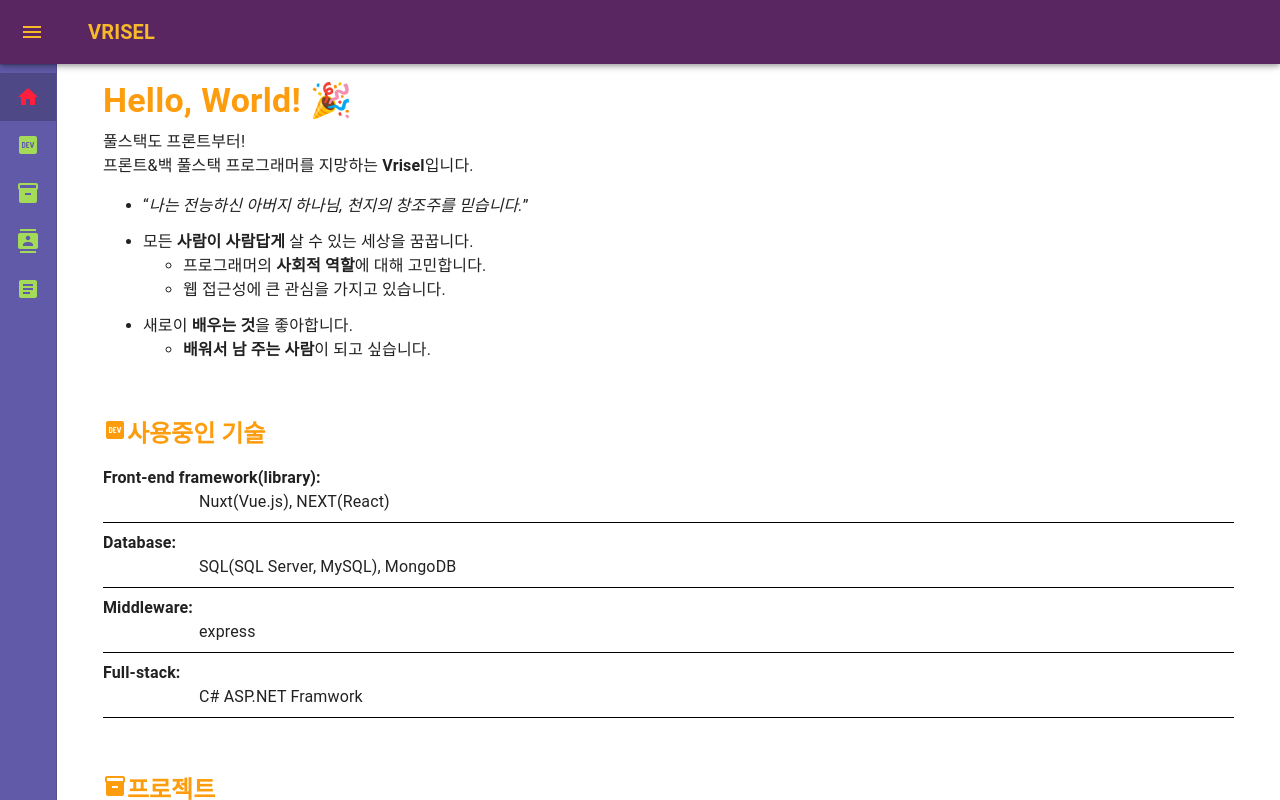
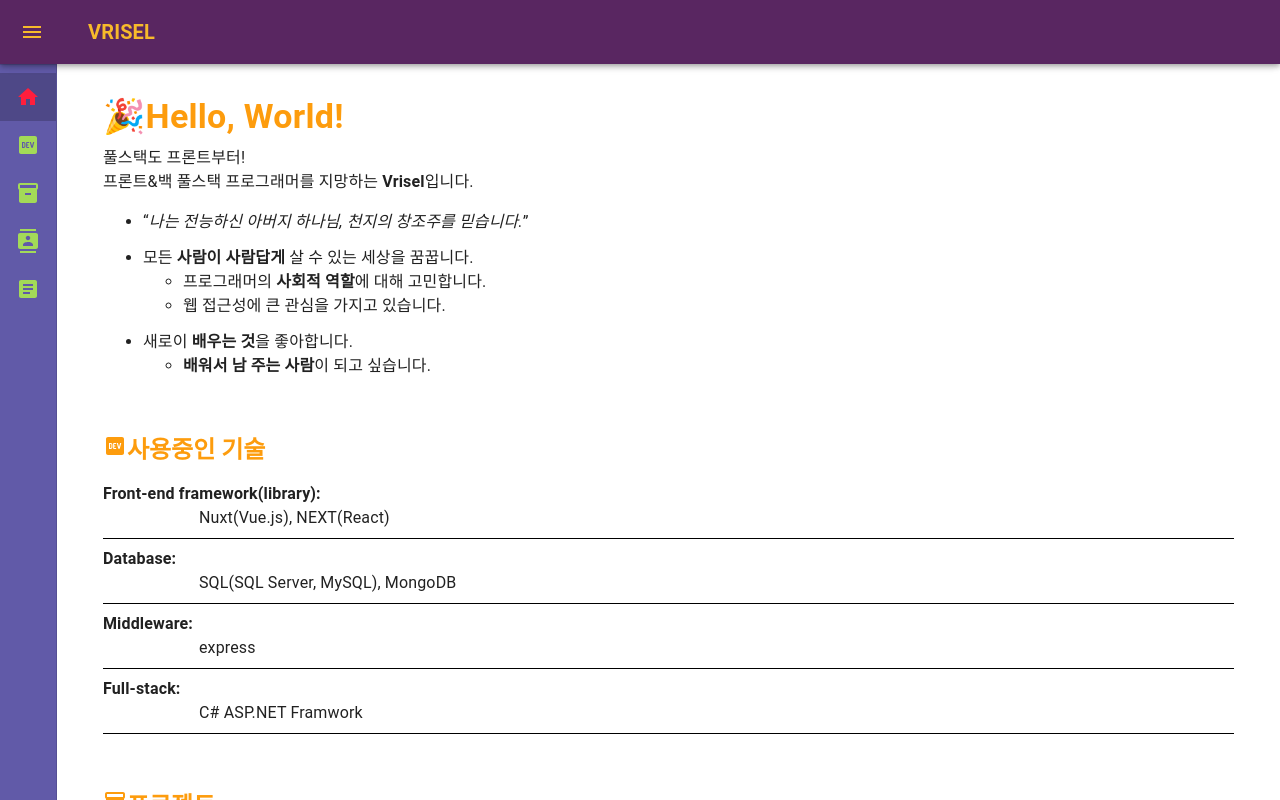
Before and after one commit to Vrisel/vrisel.github.io, a Next.js app: page / in a window 1280 px wide. Built offline with nearby package versions, Linux system fonts and the light colour scheme.

Commit message:
FEATURE: hash anchor 용 상단'여백' 추가

```diff
--- a/components/HomeSections.js
+++ b/components/HomeSections.js
@@ -17,17 +17,39 @@ import TwitterIcon from "@mui/icons-material/Twitter";
 import ArticleIcon from "@mui/icons-material/Article";
 import classes from "./HomeSections.module.css";
 
+const TOP_MARGIN = 4;
 const Header = (props) => {
   return (
-    <Typography color="#fd9c0d" mb={1} sx={{ fontWeight: 600 }} {...props} />
+    <Typography
+      color="#fd9c0d" // AT Field Orange
+      mb={1}
+      sx={[
+        { fontWeight: 600 },
+        props.id && {
+          "&::before": {
+            content: `""`,
+            display: "block",
+            height: `${TOP_MARGIN * 8}px`,
+            marginTop: `${TOP_MARGIN * -8}px`,
+            visibility: "hidden",
+          },
+        },
+      ]}
+      {...props}
+    />
   );
 };
 
 const Home = (props) => {
   return (
-    <Box component="section" mt={2} mb={7} aria-labelledby="home">
+    <Box
+      component="section"
+      mt={TOP_MARGIN}
+      mb={props.mb}
+      aria-labelledby="home"
+    >
       <Header component={props.headerComponent} variant="h4" id="home">
-        Hello, World! 🎉
+        🎉Hello, World!
       </Header>
       <Box>
         <Typography paragraph>
@@ -71,7 +93,12 @@ const Home = (props) => {
 
 const Skills = (props) => {
   return (
-    <Box component="section" mb={props.mb} aria-labelledby="skills">
+    <Box
+      component="section"
+      mb={props.mb}
+      aria-labelledby="skills"
+      sx={{ position: "relative" }}
+    >
       <Header component={props.headerComponent} variant="h5" id="skills">
         <DevIcon />
         사용중인 기술
@@ -335,7 +362,7 @@ const TMI = (props) => {
                 >
                   인공어
                 </Link>
-                :
+                :{" "}
                 <strong>
                   <dfn title="퀘냐: 「반지의 제왕」으로 유명한 JRR톨킨의 작품에 등장하는 요정어 중 하나">
                     <Link
```
